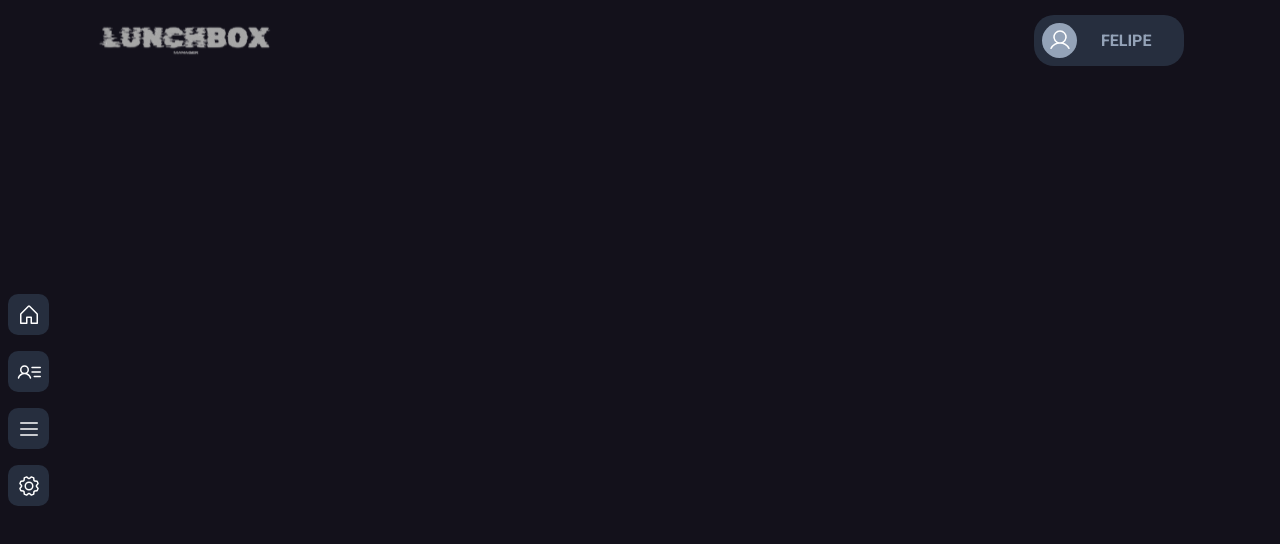
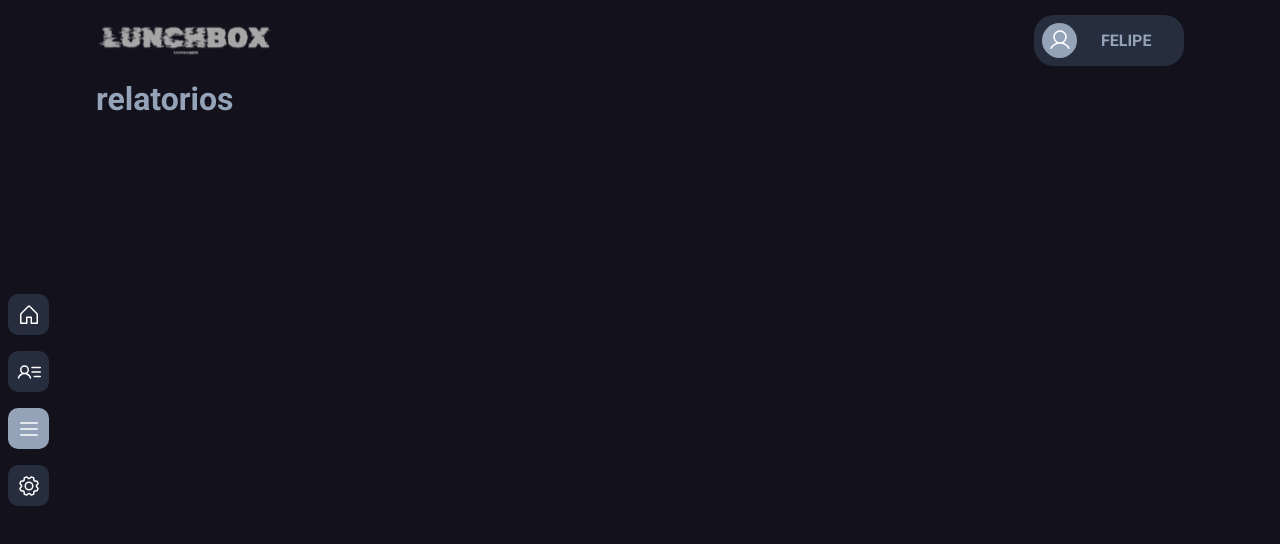
Before and after one commit to FelpFS1/lunchboxProject, a React (Vite) app: page /report in a window 1280 px wide. Shown: the top 544 px of the page. Built offline with nearby package versions, Linux system fonts and the light colour scheme.

Commit message:
feat: navigation pages

```diff
--- a/src/App.tsx
+++ b/src/App.tsx
@@ -1,7 +1,8 @@
-import RootLayout from "./layouts/RootLayout";
+import { RouterProvider } from "react-router-dom";
+import { router } from "./router/router";
 
 function App() {
-  return <RootLayout />;
+  return <RouterProvider router={router} />;
 }
 
 export default App;
--- a/src/components/NavigationMenu/index.tsx
+++ b/src/components/NavigationMenu/index.tsx
@@ -1,17 +1,27 @@
 import { Gear, House, List, UserList } from "@phosphor-icons/react";
 import * as Styles from "./styles";
+import { Link, useLocation } from "react-router-dom";
 export default function NavigationMenu() {
+  const { pathname } = useLocation();
+  console.log(pathname);
+
   return (
     <Styles.Container>
-      <Styles.Button>
+      <Link to="/">
+        <Styles.Button variant={pathname === "/"}>
           <House size={24} />
         </Styles.Button>
-      <Styles.Button>
+      </Link>
+      <Link to="/clients">
+        <Styles.Button variant={pathname === "/clients"}>
           <UserList size={24} />
         </Styles.Button>
-      <Styles.Button>
+      </Link>
+      <Link to="/report">
+        <Styles.Button variant={pathname === "/report"}>
           <List size={24} />
         </Styles.Button>
+      </Link>
       <Styles.Button>
         <Gear size={24} />
       </Styles.Button>
--- a/src/components/NavigationMenu/styles.ts
+++ b/src/components/NavigationMenu/styles.ts
@@ -13,12 +13,15 @@ export const Container = styled.aside`
   position: fixed;
   left: 0;
 `;
-
-export const Button = styled.button`
+interface ButtonProps {
+  variant?: boolean;
+}
+export const Button = styled.button<ButtonProps>`
   width: 41px;
   height: 41px;
   border-radius: 10px;
-  background-color: ${(props) => props.theme["gray-400"]};
+  background-color: ${(props) =>
+    props.variant ? props.theme["gray-100"] : props.theme["gray-400"]};
   border: 0;
   color: ${(props) => props.theme.white};
   cursor: pointer;
@@ -28,6 +31,7 @@ export const Button = styled.button`
   justify-content: center;
 
   &:hover {
-    background-color: ${(props) => props.theme["gray-500"]};
+    background-color: ${(props) =>
+      props.variant ? null : props.theme["gray-500"]};
   }
 `;
--- /dev/null
+++ b/src/pages/Clients/index.tsx
@@ -0,0 +1,3 @@
+export default function Clients() {
+  return <h1>Clientes</h1>;
+}
--- /dev/null
+++ b/src/pages/Home/index.tsx
@@ -0,0 +1,3 @@
+export default function Home() {
+  return <h1>Home</h1>;
+}
--- /dev/null
+++ b/src/pages/WeeklyReport/index.tsx
@@ -0,0 +1,3 @@
+export default function WeeklyReport() {
+  return <h1>relatorios</h1>;
+}
```
Also changed, not shown: src/pages/Clients/index.ts (deleted), src/pages/Home/index.ts (deleted), src/pages/WeeklyReport/index.ts (deleted). Lines whose indentation alone changed are shown as unchanged.
